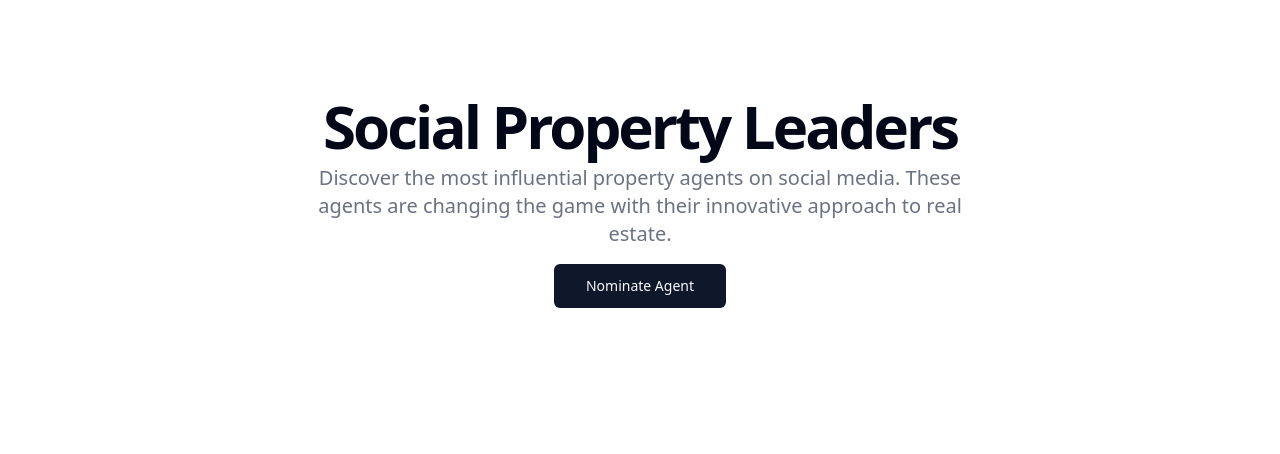
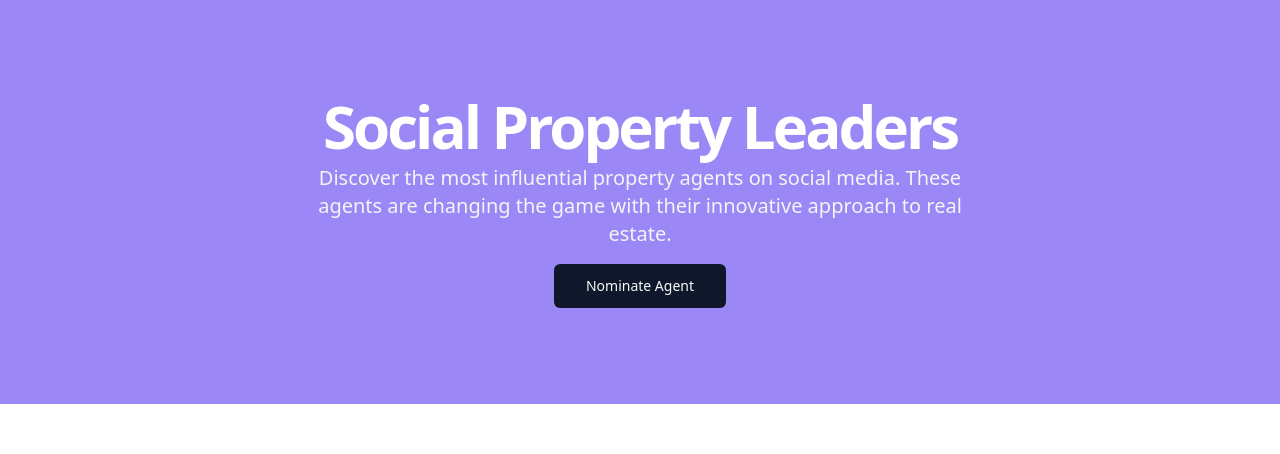
Before and after one commit to CrowdhausMatt/find-your-agent-map, a React (Vite) app: page /social-index in a window 1280 px wide. Shown: the top 454 px of the page. Built offline with nearby package versions, Linux system fonts and the light colour scheme.

Commit message:
Reapply purple background
Updated the top of the page to include the purple background that was previously removed.
[skip gpt_engineer]

```diff
--- a/src/components/social/SocialHero.tsx
+++ b/src/components/social/SocialHero.tsx
@@ -2,14 +2,14 @@ import { NominateAgentDialog } from "./NominateAgentDialog";
 
 export default function SocialHero() {
   return (
-    <section className="bg-white py-12 sm:py-16 lg:py-20 xl:py-24">
+    <section className="bg-[#9b87f5] py-12 sm:py-16 lg:py-20 xl:py-24">
       <div className="container px-4 md:px-6">
         <div className="flex flex-col items-center space-y-4 text-center">
           <div className="space-y-2">
-            <h1 className="text-3xl font-bold tracking-tighter sm:text-4xl md:text-5xl lg:text-6xl/none">
+            <h1 className="text-3xl font-bold tracking-tighter text-white sm:text-4xl md:text-5xl lg:text-6xl/none">
               Social Property Leaders
             </h1>
-            <p className="mx-auto max-w-[700px] text-gray-500 md:text-xl dark:text-gray-400">
+            <p className="mx-auto max-w-[700px] text-gray-100 md:text-xl">
               Discover the most influential property agents on social media. These agents are changing the game with their innovative approach to real estate.
             </p>
           </div>
```
